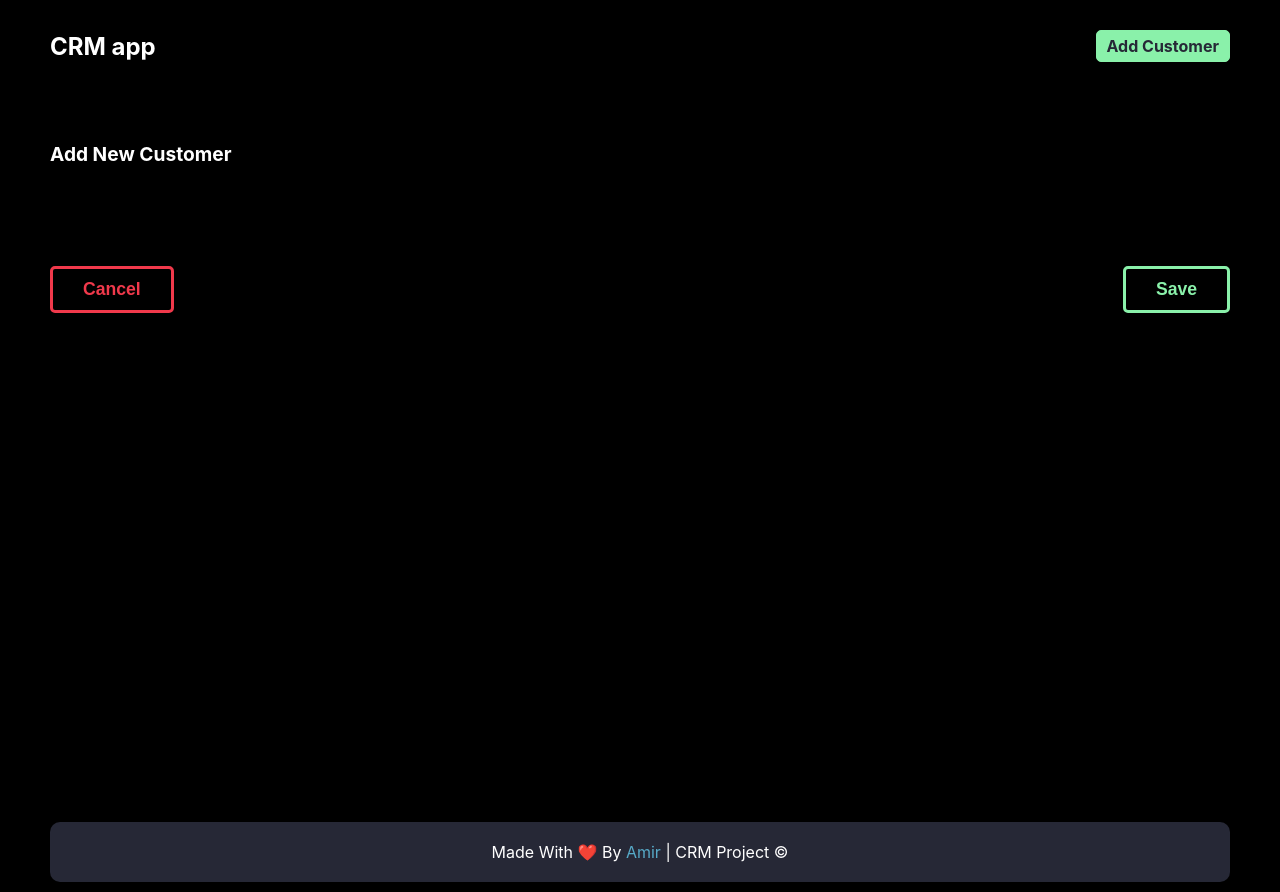
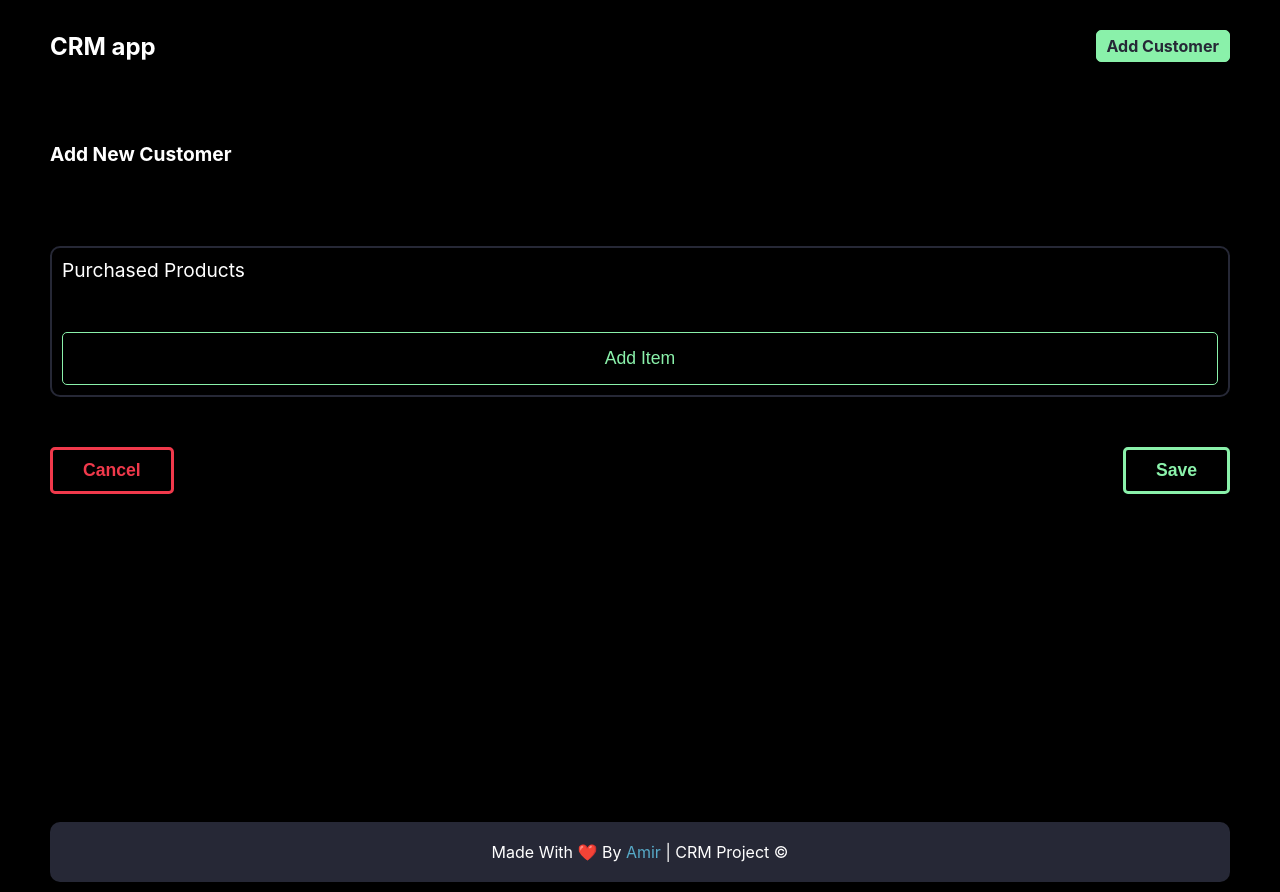
Before and after one commit to amirfrbDev/next-crm-app, a Next.js app: page /add-customer in a window 1280 px wide. Built offline with nearby package versions, Linux system fonts and the light colour scheme.

Commit message:
products list added

```diff
--- a/components/modules/Form.js
+++ b/components/modules/Form.js
@@ -1,9 +1,12 @@
 import React from 'react'
+import ItemList from './ItemList'
 
-function Form() {
-  return (
-    <div>Form</div>
-  )
+function Form({ form, setForm }) {
+    return (
+        <div>
+            <ItemList form={form} setForm={setForm} />
+        </div>
+    )
 }
 
 export default Form
--- /dev/null
+++ b/components/modules/ItemList.js
@@ -0,0 +1,55 @@
+import React from 'react'
+import FormInput from './FormInput';
+
+function ItemList({ form, setForm }) {
+    const { products } = form;
+
+    const addHandler = () => {
+        setForm({
+            ...form,
+            products: [...products, { name: "", price: "", quantity: "" }]
+        })
+        console.log(products)
+    }
+
+    const changeHandler = (event, index) => {
+        const { name, value } = event.target;
+        const newProducts = [...products];
+        newProducts[index][name] = value
+        setForm({ ...form, products: newProducts })
+    };
+
+    const deleteHandler = (index) => {
+        const newProducts = [...products];
+        newProducts.splice(index, 1)
+        setForm({ ...form, products: newProducts })
+    };
+
+    return (
+        <div className='item-list'>
+            <p>Purchased Products</p>
+            {
+                products.map((product, index) => (
+                    <ProductItem product={product} changeHandler={event => changeHandler(event, index)} deleteHandler={() => deleteHandler(index)} />
+                ))
+            }
+            <button onClick={addHandler}>Add Item</button>
+        </div>
+    )
+}
+
+export default ItemList
+
+function ProductItem({ product,changeHandler, deleteHandler }) {
+    return (
+        <div className='form-input__list'>
+            <FormInput name="name" label="Product Name" type="text" value={product.name} onChange={changeHandler} />
+            <div>
+                <FormInput name="price" label="Product Price" type="number" value={product.price} onChange={changeHandler} />
+                <FormInput name="quantity" label="Product Quantity" type="number" value={product.quantity} onChange={changeHandler} />
+
+            </div>
+            <button onClick={deleteHandler}>Remove</button>
+        </div>
+    )
+}
--- a/components/templates/AddCustomerPage.js
+++ b/components/templates/AddCustomerPage.js
@@ -41,6 +41,8 @@ function AddCustomerPage() {
         })
     };
 
+    console.log("Add-customer page")
+
     return (
         <div className='customer-page'>
             <h4>Add New Customer</h4>
--- a/models/Customer.js
+++ b/models/Customer.js
@@ -1,7 +1,7 @@
 import { model, models, Schema } from "mongoose";
 
 const customerSchema = new Schema({
-    firstName: {
+    name: {
         type: String,
         required: true,
         minLength: 1
--- a/pages/add-customer.js
+++ /dev/null
@@ -1,8 +0,0 @@
-import React from 'react'
-import AddCustomerPage from '../components/templates/AddCustomerPage'
-
-function AddCustomer() {
-  return <AddCustomerPage />
-}
-
-export default AddCustomer
--- a/pages/add-customer/index.js
+++ b/pages/add-customer/index.js
@@ -1,9 +1,8 @@
 import React from 'react'
+import AddCustomerPage from '../../components/templates/AddCustomerPage'
 
 function Index() {
-    return (
-        <div>Index</div>
-    )
+    return <AddCustomerPage />
 }
 
 export default Index
--- a/pages/api/customer/index.js
+++ b/pages/api/customer/index.js
@@ -5,7 +5,7 @@ export default async function handler(req, res) {
     try {
         await connectDB()
     } catch (error) {
-        console.logx(error.message);
+        console.log(error.message);
         return res.status(500).json({
             status: "failed",
             message: "Error in connecting to database"
```
